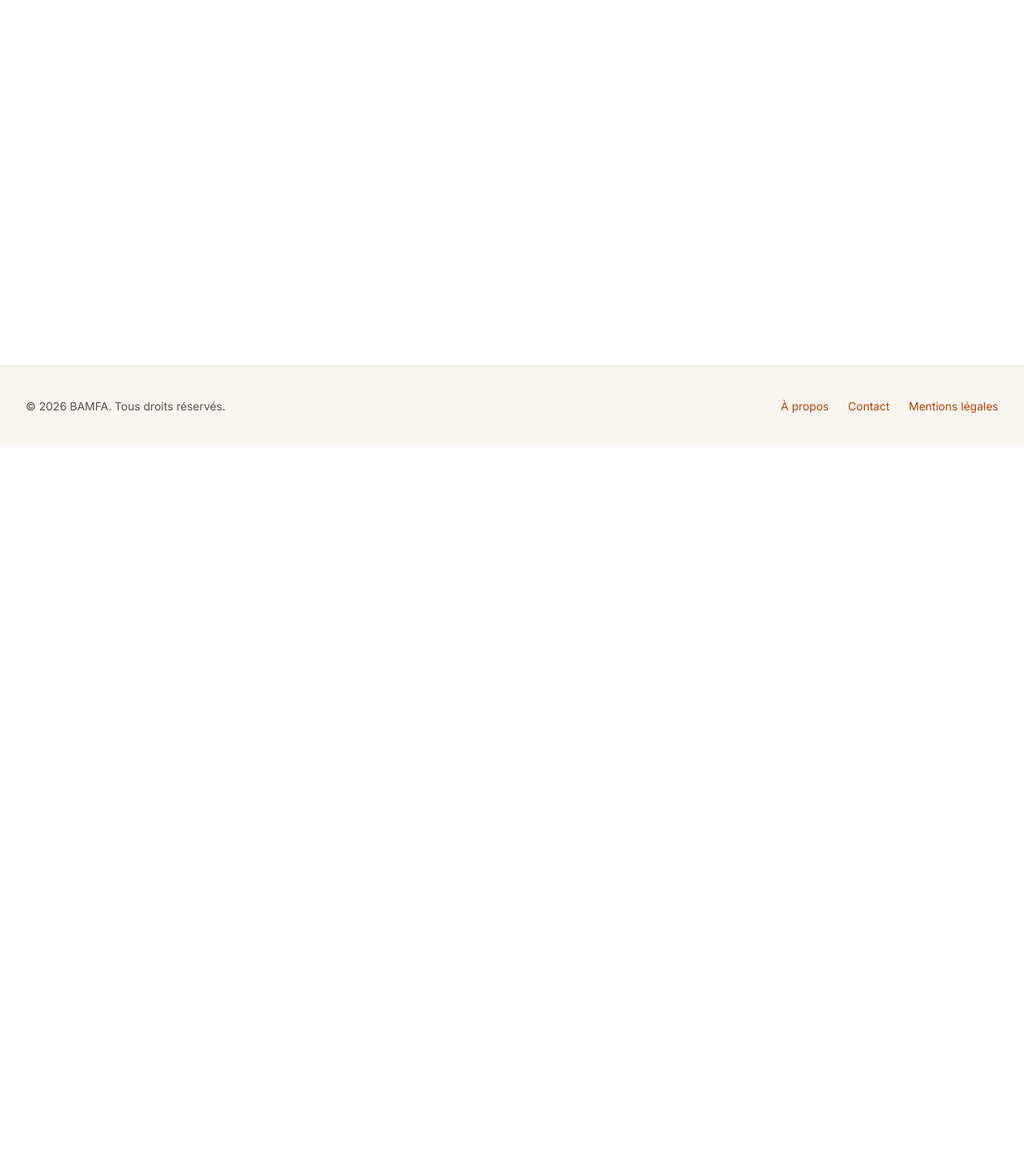
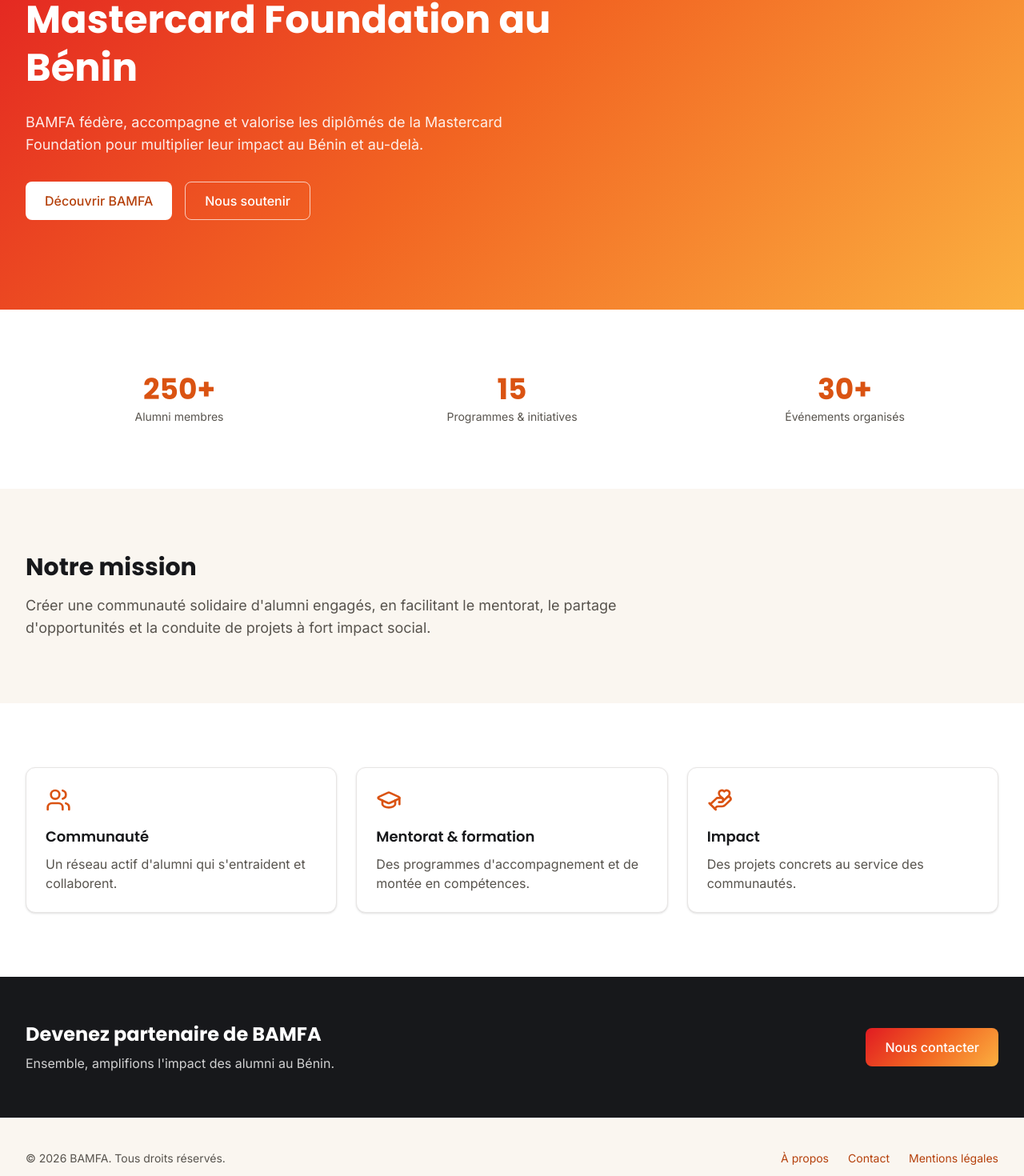
Before and after one commit to bamfatech/plateforme-bamfa-frontend, a Next.js app: page / in a window 1280 px wide. Shown: the part 242-1712 px from the top of the page at 80% size. Before the commit the page ends 800 px from the top, so only its background shows below. Built offline with nearby package versions, Linux system fonts and the light colour scheme.

Commit message:
feat(frontend): page d'accueil (hero, chiffres-cles, apercus, CTA)

```diff
--- a/app/(public)/page.tsx
+++ b/app/(public)/page.tsx
@@ -1,11 +1,46 @@
-import { Brand } from "@/components/Brand";
+import { Container } from "@/components/ui/Container";
+import { Section } from "@/components/ui/Section";
+import { CallToAction } from "@/components/sections/CallToAction";
+import { FeatureCard } from "@/components/sections/FeatureCard";
+import { Hero } from "@/components/sections/Hero";
+import { Stat } from "@/components/sections/Stat";
+import { home } from "@/content/home";
+
+export const metadata = {
+  title: "BAMFA — Réseau des alumni Mastercard Foundation au Bénin",
+  description:
+    "BAMFA fédère, accompagne et valorise les alumni de la Mastercard Foundation au Bénin.",
+};
 
 export default function HomePage() {
   return (
-    <main>
-      <h1>
-        <Brand />
-      </h1>
-    </main>
+    <>
+      <Hero {...home.hero} />
+
+      <Section>
+        <Container className="grid grid-cols-1 gap-8 sm:grid-cols-3">
+          {home.stats.map((s) => (
+            <Stat key={s.label} value={s.value} label={s.label} />
+          ))}
+        </Container>
+      </Section>
+
+      <Section className="bg-cream">
+        <Container>
+          <h2 className="font-heading text-3xl font-bold text-ink">{home.mission.title}</h2>
+          <p className="mt-4 max-w-3xl text-lg text-stone-600">{home.mission.text}</p>
+        </Container>
+      </Section>
+
+      <Section>
+        <Container className="grid grid-cols-1 gap-6 md:grid-cols-3">
+          {home.features.map((f) => (
+            <FeatureCard key={f.title} icon={f.icon} title={f.title} description={f.description} />
+          ))}
+        </Container>
+      </Section>
+
+      <CallToAction {...home.cta} />
+    </>
   );
 }
--- /dev/null
+++ b/content/home.ts
@@ -0,0 +1,32 @@
+// Contenu de substitution — à remplacer par le contenu officiel BAMFA.
+import { GraduationCap, HandHeart, Users } from "lucide-react";
+import type { LucideIcon } from "lucide-react";
+
+export const home = {
+  hero: {
+    title: "Le réseau des alumni Mastercard Foundation au Bénin",
+    subtitle:
+      "BAMFA fédère, accompagne et valorise les diplômés de la Mastercard Foundation pour multiplier leur impact au Bénin et au-delà.",
+    primaryCta: { label: "Découvrir BAMFA", href: "/a-propos" },
+    secondaryCta: { label: "Nous soutenir", href: "/contact" },
+  },
+  stats: [
+    { value: "250+", label: "Alumni membres" },
+    { value: "15", label: "Programmes & initiatives" },
+    { value: "30+", label: "Événements organisés" },
+  ],
+  mission: {
+    title: "Notre mission",
+    text: "Créer une communauté solidaire d'alumni engagés, en facilitant le mentorat, le partage d'opportunités et la conduite de projets à fort impact social.",
+  },
+  features: [
+    { icon: Users as LucideIcon, title: "Communauté", description: "Un réseau actif d'alumni qui s'entraident et collaborent." },
+    { icon: GraduationCap as LucideIcon, title: "Mentorat & formation", description: "Des programmes d'accompagnement et de montée en compétences." },
+    { icon: HandHeart as LucideIcon, title: "Impact", description: "Des projets concrets au service des communautés." },
+  ],
+  cta: {
+    title: "Devenez partenaire de BAMFA",
+    description: "Ensemble, amplifions l'impact des alumni au Bénin.",
+    cta: { label: "Nous contacter", href: "/contact" },
+  },
+};
```
Also changed, not shown: 1 other file (tests, documents, lock files or other folders).
